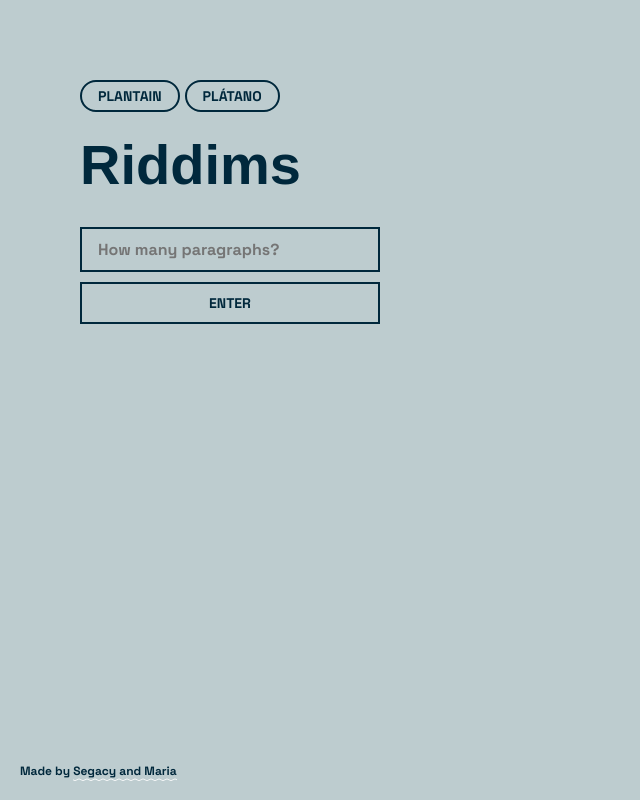
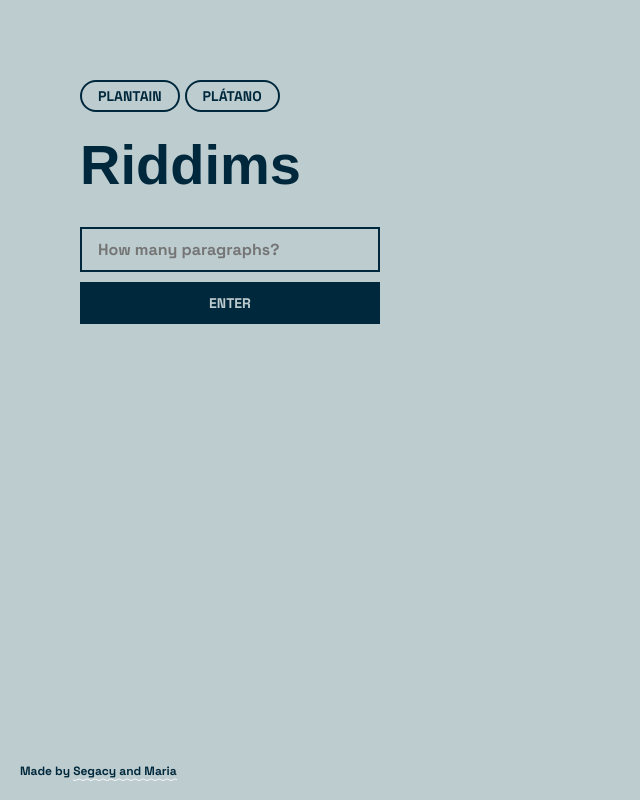
Before and after one commit to mmergal92/Proof_website, a React (Create React App) app: page /islandipsum in a window 1280 px wide. Shown: the whole page, without its empty margins (0-640 px from the left). Built offline with nearby package versions, Linux system fonts and the light colour scheme; the HTML template or start-up script is replaced by a standard one; a web font is replaced by a local one.

Commit message:
maybe this is the final one

```diff
--- a/src/pages/loremipsum.js
+++ b/src/pages/loremipsum.js
@@ -143,8 +143,8 @@ const Loremipsum = () => {
                     onMouseEnter={() => setHoveredEButton('enter')}
                     onMouseLeave={() => setHoveredEButton(null)}
                     style={{
-                      backgroundColor:  hoveredEButton ? secondaryColor :primaryColor,
-                      color: hoveredEButton ? primaryColor: secondaryColor,
+                      backgroundColor:  hoveredEButton ? primaryColor: secondaryColor,
+                      color: hoveredEButton ? secondaryColor :primaryColor,
                       borderColor: secondaryColor  }}/>
                     </form>
                 </div>
```
